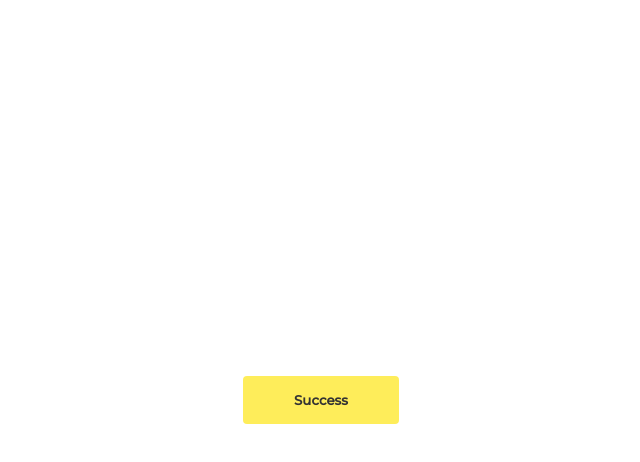
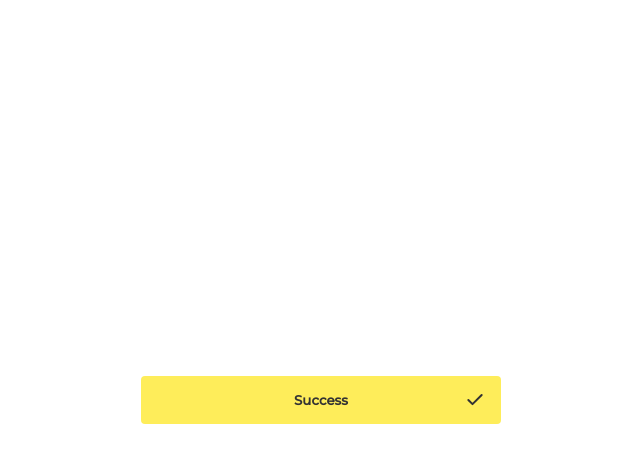
Before and after one commit to avishvijaivergiya/Button-Loading-State, a plain HTML site: page index.html in a window 1280 px wide. Both pictures are taken after a click on the button "Review and book". Shown: the whole page, without its empty margins (319-959 px from the left). Drawn offline with Linux system fonts and the light colour scheme.

Commit message:
css changes

```diff
--- a/button.css
+++ b/button.css
@@ -10,6 +10,7 @@ body {
 
 .custom-button {
   height: 48px;
+  width: 360px;
   background-color: #FEED5A;
   color: #333333;
   padding: 0 20px;
@@ -22,6 +23,13 @@ body {
   overflow: hidden;
   white-space: nowrap;
   z-index: 1;
+  display: flex;
+  align-items: center;
+}
+
+.button-text {
+  flex: 1;
+  text-align: center;
 }
 
 .custom-button:hover {
@@ -53,3 +61,15 @@ body {
 .custom-button.loading.animate::before {
   background-position: left bottom;
 }
+
+.tick-icon {
+  width: 20px;
+  height: 20px;
+  display: none;
+  position: absolute;
+  right: 16px;
+}
+
+.success .tick-icon {
+  display: block;
+}
--- a/index.html
+++ b/index.html
@@ -7,15 +7,19 @@
     <link rel="stylesheet" href="button.css">
 </head>
 <body>
-    <button class="custom-button">Review and book</button>
+    <button class="custom-button">
+        <span class="button-text">Review and book</span>
+        <svg class="tick-icon" viewBox="0 0 20 20" fill="none" xmlns="http://www.w3.org/2000/svg">
+            <path d="M16.6667 5L7.50004 14.1667L3.33337 10" stroke="#333333" stroke-width="2" stroke-linecap="round" stroke-linejoin="round"/>
+        </svg>
+    </button>
     <script>
         const button = document.querySelector('.custom-button');
-        const originalText = button.textContent;
+        const buttonText = button.querySelector('.button-text');
+        const originalText = buttonText.textContent;
 
         button.addEventListener('click', () => {
-            const width = button.offsetWidth;
-            button.style.width = `${width}px`;
-            button.textContent = 'Reviewing details';
+            buttonText.textContent = 'Reviewing details';
             button.classList.add('loading');
 
             setTimeout(() => {
@@ -24,14 +28,14 @@
 
             setTimeout(() => {
                 button.classList.remove('loading', 'animate');
-                button.textContent = 'Success';
+                buttonText.textContent = 'Success';
+                button.classList.add('success');
             }, 2100);
 
-            // Reset to original state after showing success
             setTimeout(() => {
-                button.textContent = originalText;
-                button.style.width = '';
-            }, 3100);  // Give 1 second to show success message
+                buttonText.textContent = originalText;
+                button.classList.remove('success');
+            }, 3100);
         });
     </script>
 </body>
```
